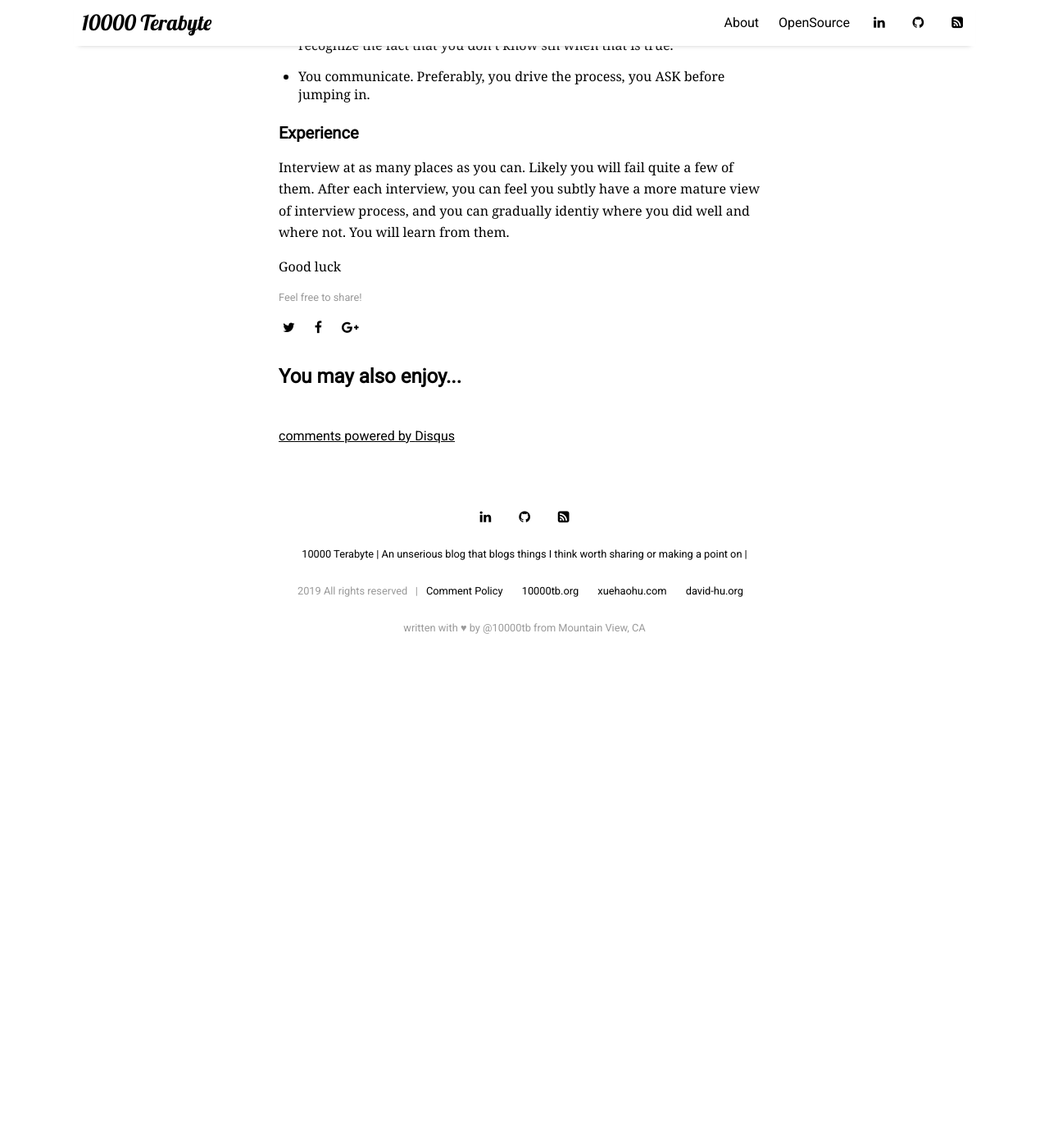
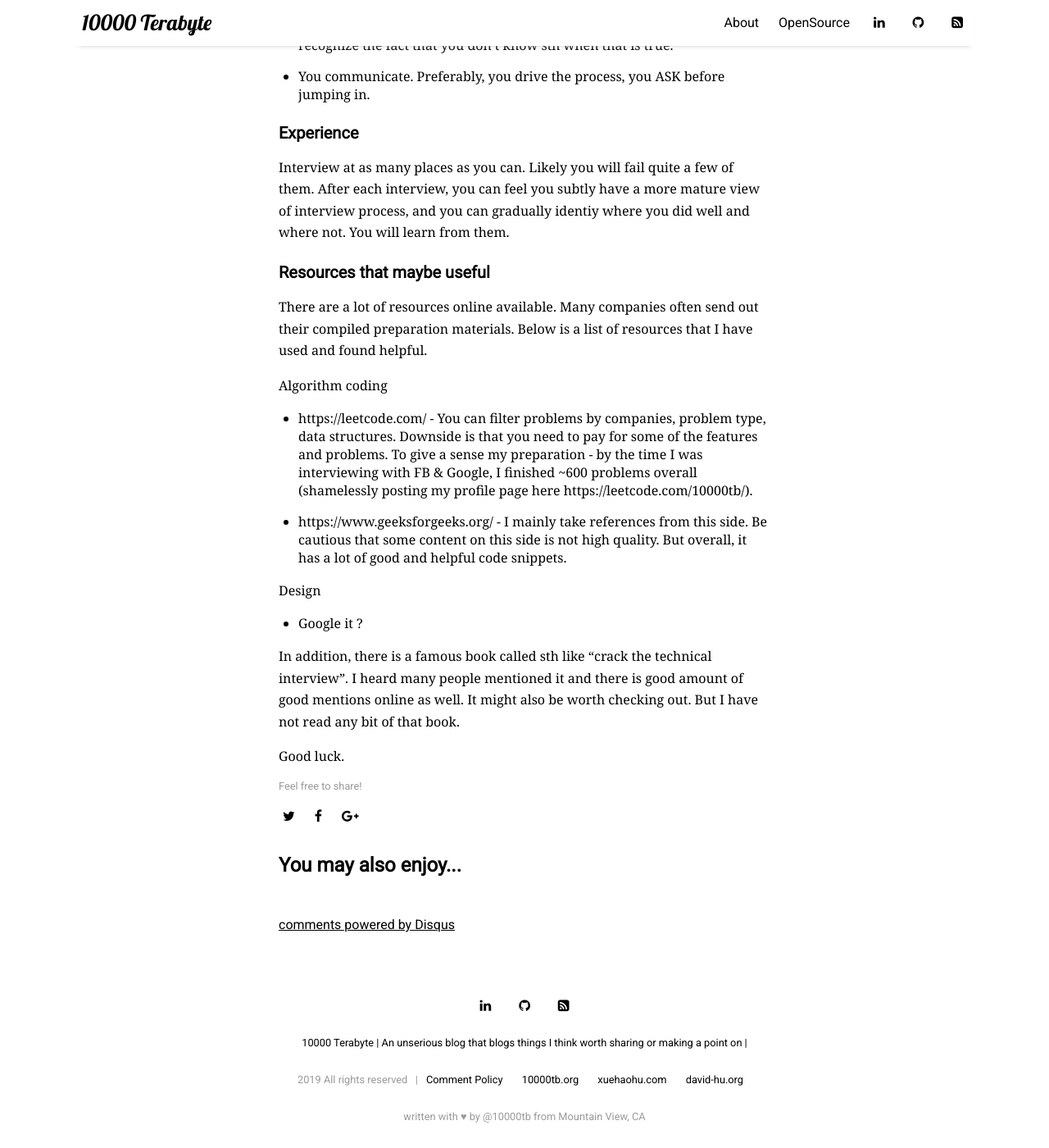
Before and after one commit to 10000TB/10000TB.github.io, a Jekyll site: the page built from _posts/2019-11-23-My-2-cents-on-tech-interviews.md, in a window 1280 px wide and 1400 px high, scrolled down 3979 px. Shown: the whole window at 82% size. Built offline with Jekyll 4.4.1, drawn with Linux system fonts in a browser that asks for light colours; nearby versions of some CDN libraries; comment, search, counter and statistics services are not loaded; before the commit the page ends 4783 px from its top, so only the background shows below that.

Commit message:
[post - interview] Add resources section under tips.

```diff
--- a/_posts/2019-11-23-My-2-cents-on-tech-interviews.md
+++ b/_posts/2019-11-23-My-2-cents-on-tech-interviews.md
@@ -85,4 +85,17 @@ companies follow this though, which is likely true, especially in start-ups wher
 
 Interview at as many places as you can. Likely you will fail quite a few of them. After each interview, you can feel you subtly have a more mature view of interview process, and you can gradually identiy where you did well and where not. You will learn from them.
 
-Good luck
+### Resources that maybe useful
+
+There are a lot of resources online available. Many companies often send out their compiled preparation materials. Below is a list of resources that I have used and found helpful.
+
+Algorithm coding
+* https://leetcode.com/ - You can filter problems by companies, problem type, data structures. Downside is that you need to pay for some of the features and problems. To give a sense my preparation - by the time I was interviewing with FB & Google, I finished ~600 problems overall (shamelessly posting my profile page here https://leetcode.com/10000tb/).
+* https://www.geeksforgeeks.org/ - I mainly take references from this side. Be cautious that some content on this side is not high quality. But overall, it has a lot of good and helpful code snippets.
+
+Design
+* Google it ?
+
+In addition, there is a famous book called sth like "crack the technical interview". I heard many people mentioned it and there is good amount of good mentions online as well. It might also be worth checking out. But I have not read any bit of that book.
+
+Good luck.
```
